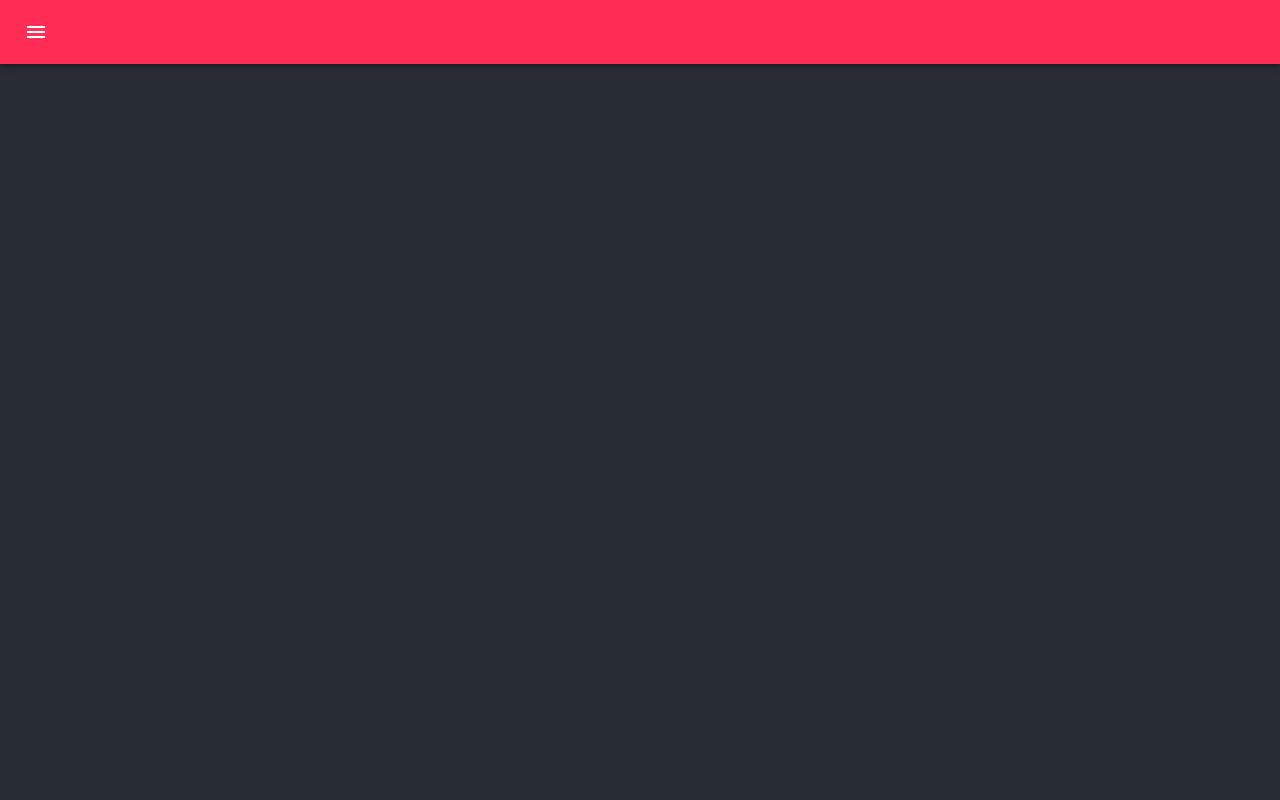
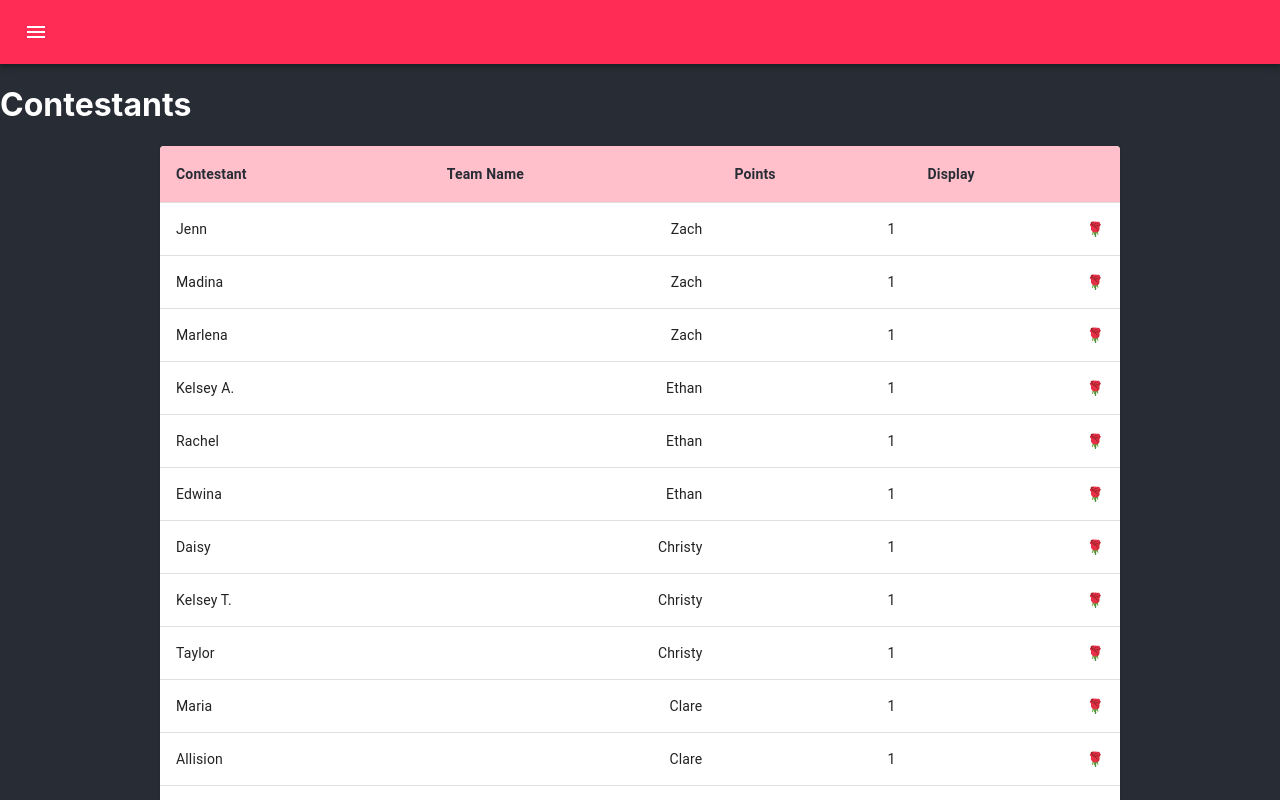
Before and after one commit to zachaustin01/bachelor-league, a React (Create React App) app: page /teams in a window 1280 px wide. Before the commit this address had no page. Shown: the top 800 px of the page. Built offline with nearby package versions, Linux system fonts and the light colour scheme.

Commit message:
Working teams page

```diff
--- a/src/App.js
+++ b/src/App.js
@@ -5,6 +5,7 @@ import { createTheme, ThemeProvider } from '@mui/material/styles';
 import MobileNavigation from './MobileNavigation';
 import HomePage from './pages/home';
 import StandingsPage from './pages/standings';
+import TeamsPage from './pages/teams';
 
 const theme = createTheme({
   palette: {
@@ -35,6 +36,10 @@ function App() {
               path="/standings"
               element={<StandingsPage league={league} />}
             />
+            <Route
+              path="/teams"
+              element={<TeamsPage league={league} />}
+            />
           </Routes>
         </div>
       </Router>
--- a/src/MobileNavigation.js
+++ b/src/MobileNavigation.js
@@ -46,6 +46,9 @@ function MobileNavigation() {
             <MenuItem onClick={handleCloseMenu} component={Link} to="/standings">
               Standings
             </MenuItem>
+            <MenuItem onClick={handleCloseMenu} component={Link} to="/teams">
+              Contestants
+            </MenuItem>
           </Menu>
         </Typography>
       </Toolbar>
--- a/src/data/views.js
+++ b/src/data/views.js
@@ -1,6 +1,19 @@
 
 let team_data = require("./teams.json")
 let women_data = require("./women.json")
+
+export function get_player_points(league){
+    const tdr = get_team_data(league)
+    const listOfDictionaries = Object.entries(tdr).flatMap(([key, values]) => values.map(v => (
+        {
+            contestant: v,
+            team: key,
+            points: calculate_contestant_points(women_data[v]),
+            display: calculate_contestant_display(women_data[v])
+        }
+    )));
+    return listOfDictionaries.sort((a,b)=>b.points - a.points)
+}
 
 export default function get_league_standings(league){
     const teams = get_team_data(league)
@@ -14,6 +27,12 @@ export default function get_league_standings(league){
 function get_team_data(league){
     const team_data_reduced = team_data[league.league]
     return team_data_reduced
+}
+
+function calculate_contestant_display(contestant_info){
+    let disp = ""
+    disp = disp + "🌹".repeat(contestant_info["roses"])
+    return(disp)
 }
 
 function calculate_contestant_points(contestant_info){
--- /dev/null
+++ b/src/pages/teams.js
@@ -0,0 +1,68 @@
+// Teams.js
+
+import React from 'react';
+import Table from '@mui/material/Table';
+import TableBody from '@mui/material/TableBody';
+import TableCell from '@mui/material/TableCell';
+import TableContainer from '@mui/material/TableContainer';
+import TableHead from '@mui/material/TableHead';
+import TableRow from '@mui/material/TableRow';
+import Paper from '@mui/material/Paper';
+
+import { get_player_points } from "../data/views";
+
+const header_style = {
+    fontWeight: 'bold',
+    backgroundColor: 'pink',
+    color: '#282C34'
+}
+const tableStyle = {
+    width: '75vw',
+    margin: '0 auto'
+  }
+
+function TeamsPage(league) {
+
+    const contestants = get_player_points(league)
+    const rows = contestants
+    return(
+        <>
+            <h1>Contestants</h1>
+            <TableContainer component={Paper} style={tableStyle}>
+            <Table aria-label="simple table">
+                <TableHead>
+                <TableRow>
+                    <TableCell style={header_style}>Contestant</TableCell>
+                    <TableCell style={header_style}>Team Name</TableCell>
+                    <TableCell style={header_style}>Points</TableCell>
+                    <TableCell style={header_style}>Display</TableCell>
+                </TableRow>
+                </TableHead>
+                <TableBody>
+                {rows.map((row) => (
+                    <TableRow
+                    key={row.name}
+                    sx={{ '&:last-child td, &:last-child th': { border: 0 } }}
+                    >
+                    <TableCell component="th" scope="row">
+                        {row.contestant}
+                    </TableCell>
+                    <TableCell align="right">
+                        {row.team}
+                    </TableCell>
+                    <TableCell align="right">
+                        {row.points}
+                    </TableCell>
+                    <TableCell align="right">
+                        {row.display}
+                    </TableCell>
+                    </TableRow>
+                ))}
+                </TableBody>
+            </Table>
+            </TableContainer>
+        </>
+    )
+}
+
+export default TeamsPage;
```
